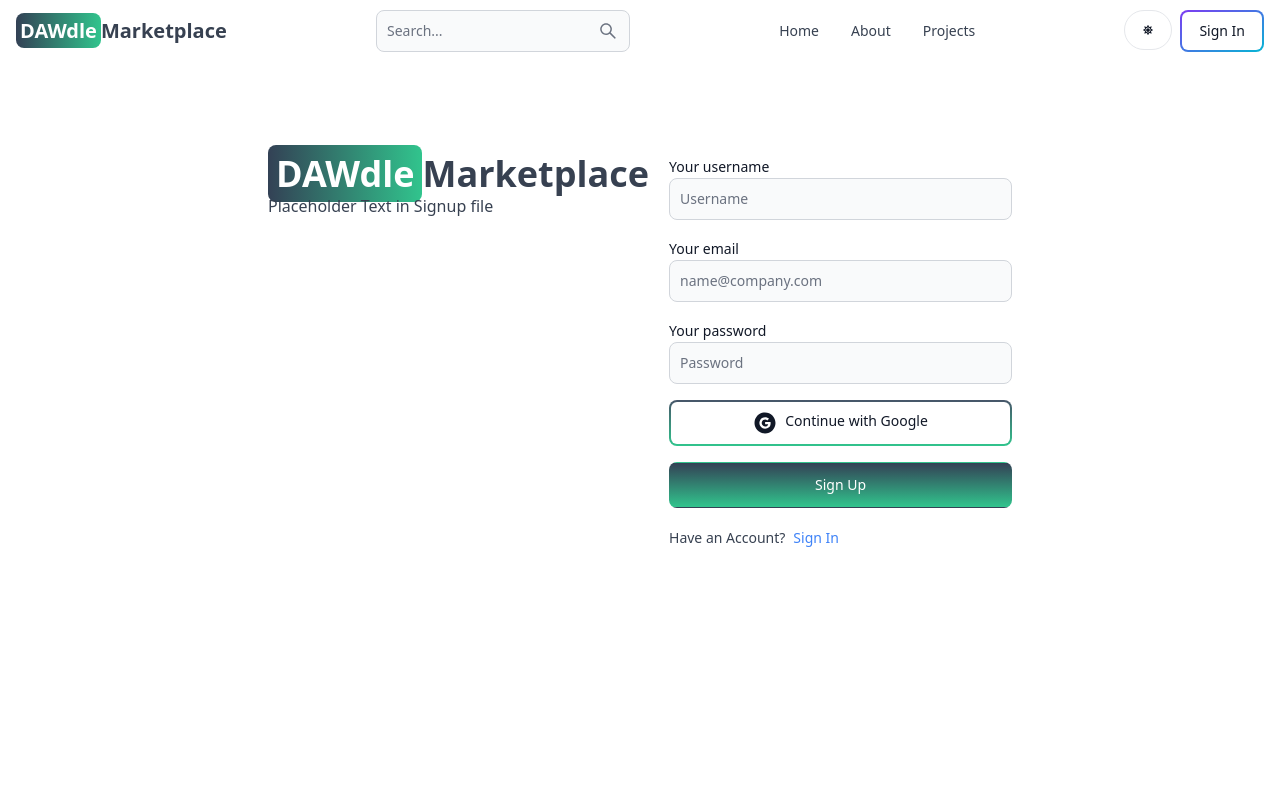
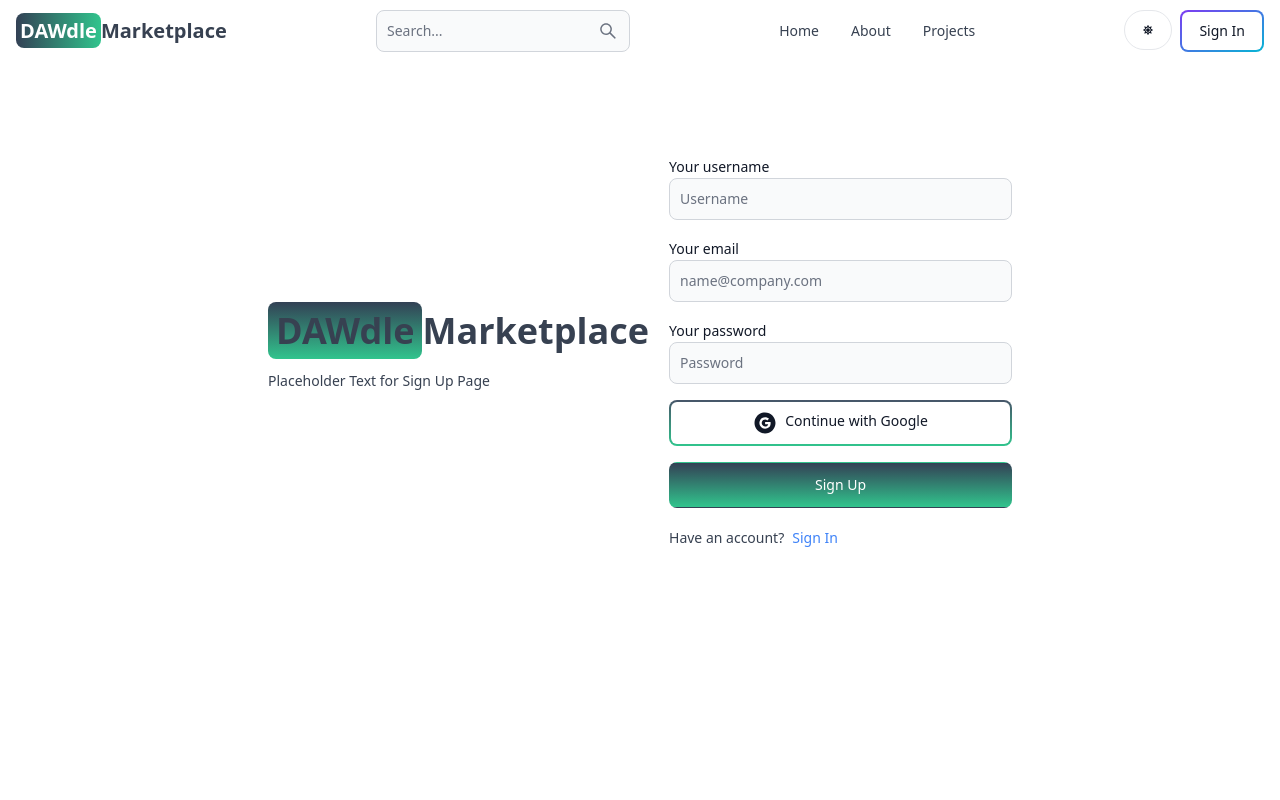
Before and after one commit to ChicoState/DAWdle-Marketplace, a React (Vite) app in the folder client/: page /sign-up in a window 1280 px wide. Shown: the top 800 px of the page. Built offline with nearby package versions, Linux system fonts and the light colour scheme; no server answers.

Commit message:
Added error handling to signup

```diff
--- a/client/src/pages/SignUp.jsx
+++ b/client/src/pages/SignUp.jsx
@@ -1,29 +1,27 @@
-import { Button, Label, Spinner, TextInput } from "flowbite-react";
-import React, { useState } from "react";
-import { Link, useNavigate } from "react-router-dom";
-import OAuth from "../components/OAuth";
+import { Alert, Button, Label, Spinner, TextInput } from 'flowbite-react';
+import { useState } from 'react';
+import { Link, useNavigate } from 'react-router-dom';
+import OAuth from '../components/OAuth';
 
 export default function SignUp() {
   const [formData, setFormData] = useState({});
   const [errorMessage, setErrorMessage] = useState(null);
-  const [loading, setLoading] = useState(null);
+  const [loading, setLoading] = useState(false);
   const navigate = useNavigate();
-
   const handleChange = (e) => {
     setFormData({ ...formData, [e.target.id]: e.target.value.trim() });
   };
-
   const handleSubmit = async (e) => {
     e.preventDefault();
     if (!formData.username || !formData.email || !formData.password) {
-      return setErrorMessage("Please fill out all fields.");
+      return setErrorMessage('Please fill out all fields.');
     }
     try {
       setLoading(true);
       setErrorMessage(null);
-      const res = await fetch("/api/auth/signup", {
-        method: "POST",
-        headers: { "Content-Type": "application/json" },
+      const res = await fetch('/api/auth/signup', {
+        method: 'POST',
+        headers: { 'Content-Type': 'application/json' },
         body: JSON.stringify(formData),
       });
       const data = await res.json();
@@ -31,80 +29,87 @@
         return setErrorMessage(data.message);
       }
       setLoading(false);
-      if (res.ok) {
-        navigate("/sign-in");
+      if(res.ok) {
+        navigate('/sign-in');
       }
     } catch (error) {
       setErrorMessage(error.message);
       setLoading(false);
     }
   };
-
   return (
-    <div className="min-h-screen mt-20">
-      <div className=" flex p-3 max-w-3xl mx-auto flex-col md:flex-row mid:items-center gap-5">
+    <div className='min-h-screen mt-20'>
+      <div className='flex p-3 max-w-3xl mx-auto flex-col md:flex-row md:items-center gap-5'>
         {/* left */}
-        <div className="flex-1">
-          <Link to="/" className="font-bold dark:text-white text-4xl">
-            <span className="px-2 py-1 bg-gradient-to-r from-slate-700 to-green-400 rounded-lg text-white">
+        <div className='flex-1'>
+          <Link to='/' className='font-bold dark:text-white text-4xl'>
+            <span className="px-2 py-1 bg-gradient-to-b from-slate-700 to-green-400 rounded-lg">
               DAWdle
             </span>
             Marketplace
           </Link>
-          <p>Placeholder Text in Signup file</p>
+          <p className='text-sm mt-5'>
+            Placeholder Text for Sign Up Page
+          </p>
         </div>
         {/* right */}
-        <div className="flex-1">
-          <form className="flex flex-col gap-4" onSubmit={handleSubmit}>
+
+        <div className='flex-1'>
+          <form className='flex flex-col gap-4' onSubmit={handleSubmit}>
             <div>
-              <Label value="Your username" />
+              <Label value='Your username' />
               <TextInput
-                type="text"
-                placeholder="Username"
-                id="username"
+                type='text'
+                placeholder='Username'
+                id='username'
                 onChange={handleChange}
               />
             </div>
             <div>
-              <Label value="Your email" />
+              <Label value='Your email' />
               <TextInput
-                type="email"
-                placeholder="name@company.com"
-                id="email"
+                type='email'
+                placeholder='name@company.com'
+                id='email'
                 onChange={handleChange}
               />
             </div>
             <div>
-              <Label value="Your password" />
+              <Label value='Your password' />
               <TextInput
-                type="password"
-                placeholder="Password"
-                id="password"
+                type='password'
+                placeholder='Password'
+                id='password'
                 onChange={handleChange}
               />
             </div>
-            <OAuth/>
+            <OAuth />
             <Button
               className="px-2 py-1 bg-gradient-to-b from-slate-700 to-green-400 rounded-lg"
-              type="submit"
+              type='submit'
               disabled={loading}
             >
-              {
-                loading ? (
-                  <>
-                  <Spinner size='sm'/>
-                  <span className="pl-3">Loading...</span>
-                  </>
-                ) : 'Sign Up'
-              }
+              {loading ? (
+                <>
+                  <Spinner size='sm' />
+                  <span className='pl-3'>Loading...</span>
+                </>
+              ) : (
+                'Sign Up'
+              )}
             </Button>
           </form>
-          <div className=" flex gap-2 text-sm mt-5">
-            <span>Have an Account?</span>
-            <Link to="/sign-in" className="text-blue-500">
+          <div className='flex gap-2 text-sm mt-5'>
+            <span>Have an account?</span>
+            <Link to='/sign-in' className='text-blue-500'>
               Sign In
             </Link>
           </div>
+          {errorMessage && (
+            <Alert className='mt-5' color='failure'>
+              {errorMessage}
+            </Alert>
+          )}
         </div>
       </div>
     </div>
```
